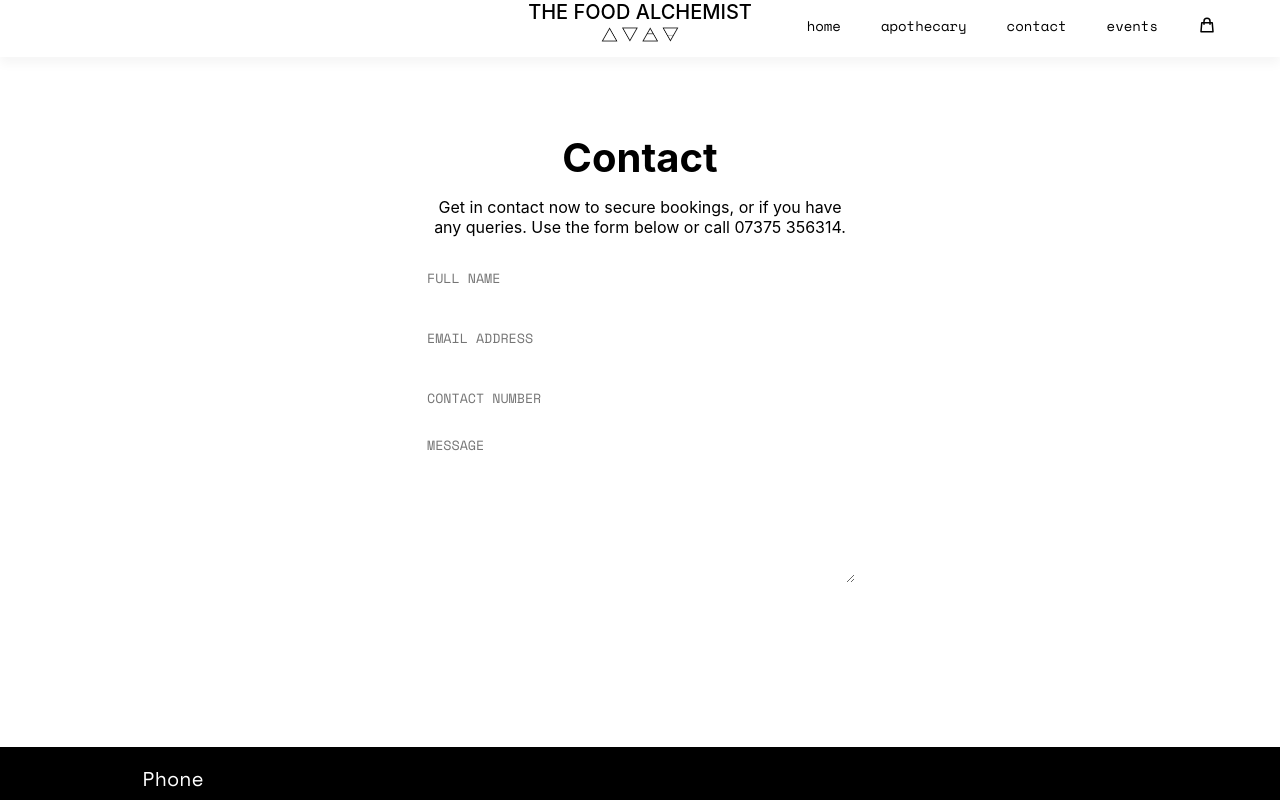
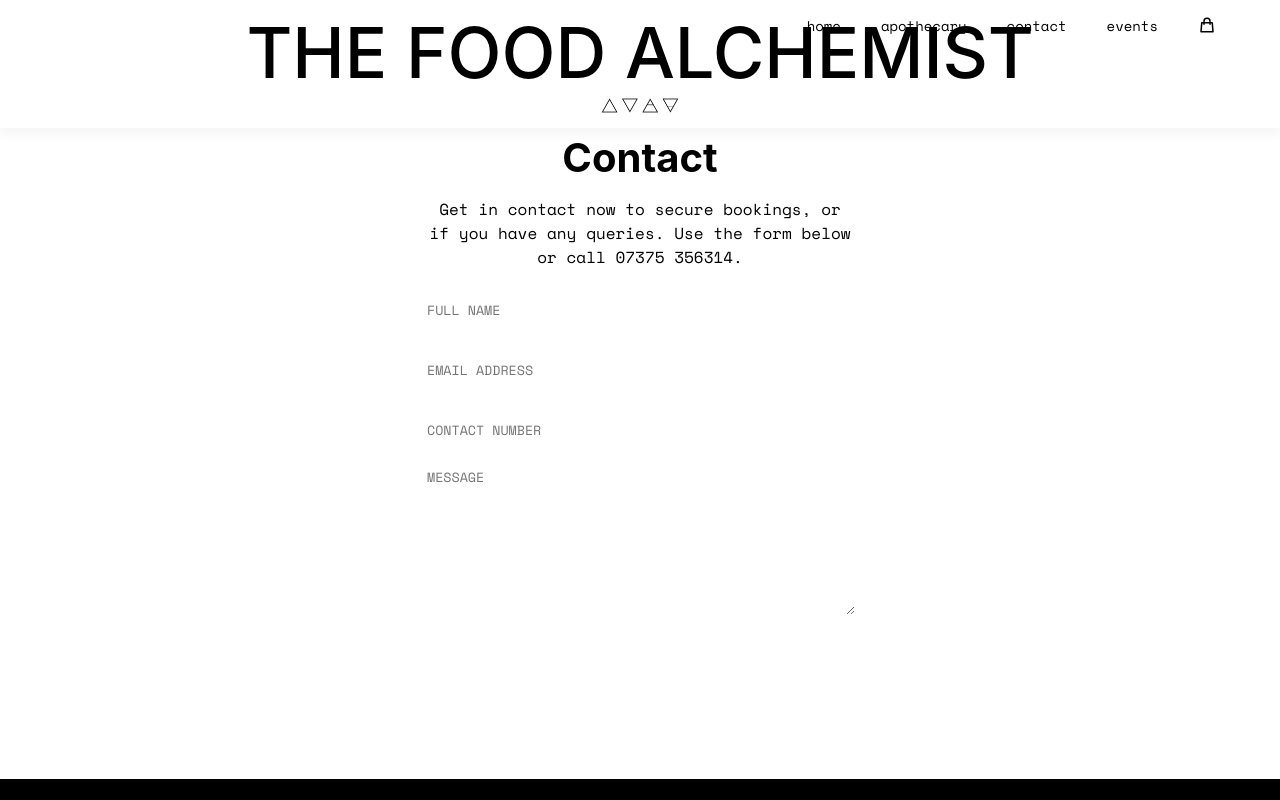
Before and after one commit to Dan-Sutton/food-frontend, a Next.js app: page /contact in a window 1280 px wide. Shown: the top 800 px of the page. Built offline with nearby package versions, Linux system fonts and the light colour scheme; no server answers; what urql would draw is missing.

Commit message:
contact font

```diff
--- a/styles/contact.module.css
+++ b/styles/contact.module.css
@@ -13,6 +13,7 @@
 .subheading {
   width: min(430px, 80vw);
   text-align: center;
+  font-family: var(--spaceMono-font);
 }
 
 .contactForm {
--- a/styles/navbar.module.css
+++ b/styles/navbar.module.css
@@ -49,7 +49,8 @@
 
 @media (max-width: 1298px) {
   .title {
-    font-size: 20px;
+    margin-top: 30px;
+    font-size: 5.5vw;
     font-weight: 500;
   }
 
```
